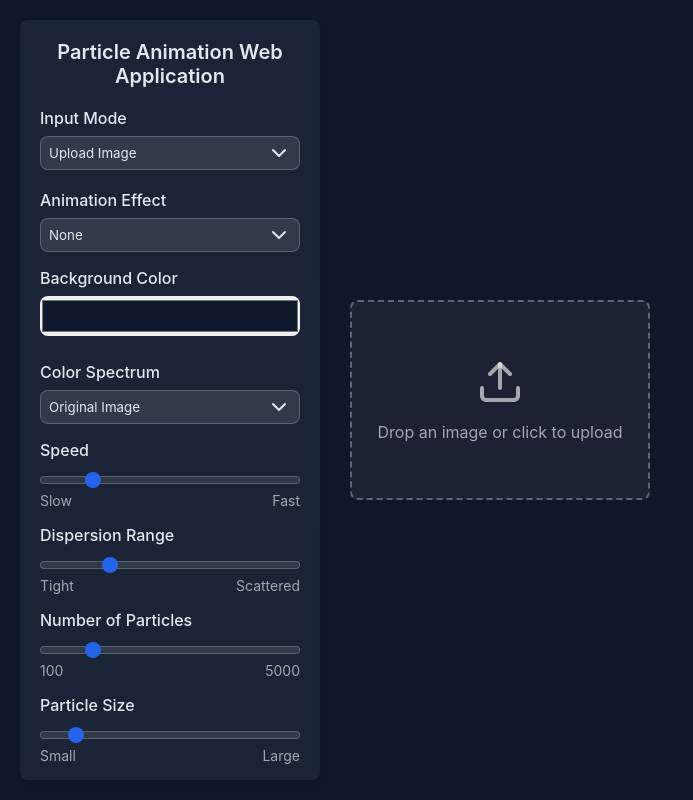
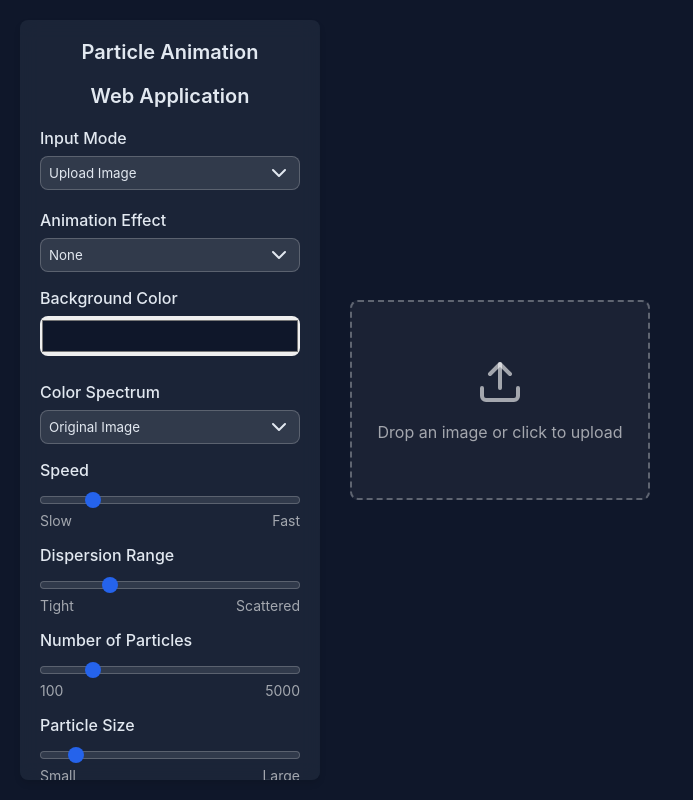
Before and after one commit to Rezar/ParticleViz, an Electron app: page index.html in a window 1000 px wide. Shown: the whole page, without its empty margins (0-693 px from the left). Drawn offline with nearby package versions, Linux system fonts and the light colour scheme.

Commit message:
Update index.html

```diff
--- a/index.html
+++ b/index.html
@@ -50,7 +50,8 @@
 <body>
   <div class="container">
     <div id="particle-controls">
-      <h1 class="title">Particle Animation Web Application</h1>
+      <h1 class="title">Particle Animation</h1>
+      <h3 class="title">Web Application</h3>
       <div class="control-group mode-select">
         <label class="control-label">Input Mode</label>
         <select id="inputModeSelect">
```
